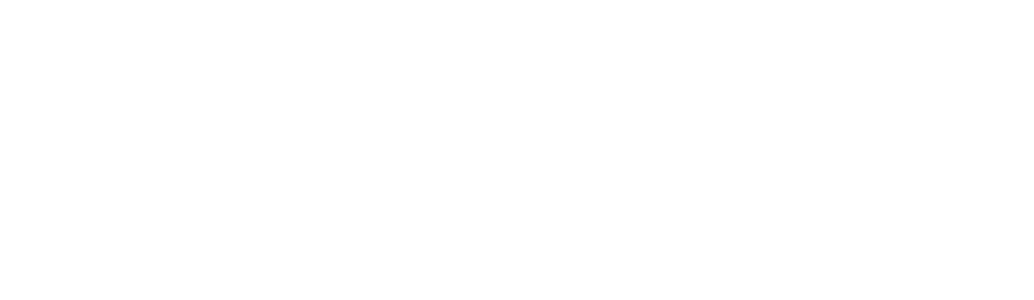
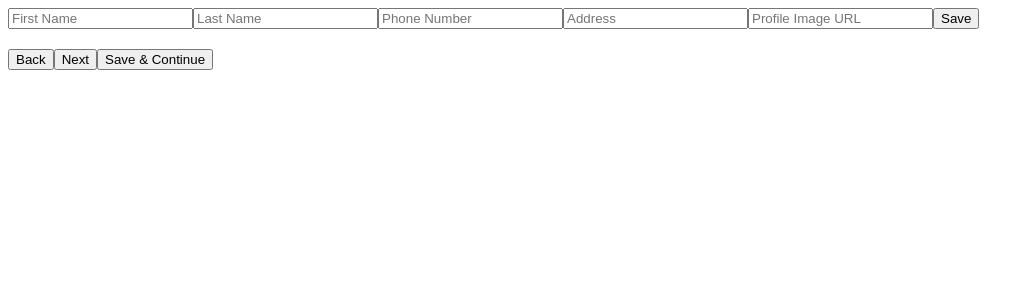
Before and after one commit to acciojob/resume-builder-tarun8053, a React app: page / in a window 1280 px wide. Shown: the top 300 px of the page, without its empty margins (0-1034 px from the left). Built offline with nearby package versions, Linux system fonts and the light colour scheme.

Commit message:
Complete Resume Builder using Redux

```diff
--- a/package.json
+++ b/package.json
@@ -13,12 +13,14 @@
   "license": "ISC",
   "dependencies": {
     "css-loader": "^4.3.0",
+    "cypress": "^9.5.0",
     "jest-junit": "^11.1.0",
     "react": "^16.13.1",
     "react-dom": "^16.13.1",
+    "react-redux": "^8.1.3",
+    "redux": "^4.2.1",
     "style-loader": "^1.2.1",
-    "webpack-cli": "^3.3.12",
-    "cypress": "^9.5.0"
+    "webpack-cli": "^3.3.12"
   },
   "jest": {
     "moduleNameMapper": {
--- a/src/components/App.js
+++ b/src/components/App.js
@@ -1,13 +1,72 @@
 
+import { Provider, useDispatch, useSelector } from "react-redux";
+import store from "./store";
 import React from "react";
-import './../styles/App.css';
 
-const App = () => {
+import Profile from "./Profile/Profile";
+import Education from "./Education";
+import Skills from "./Skills";
+import Projects from "./Projects";
+import Social from "./Social";
+import FinalResume from "./FinalResume";
+
+function Pages() {
+  const page = useSelector((state) => state.page);
+  const dispatch = useDispatch();
+
   return (
-    <div>
-        {/* Do not remove the main div */}
-    </div>
-  )
+    <>
+      {/* ===== PAGE RENDERING ===== */}
+      {page === 1 && <Profile />}
+      {page === 2 && <Education />}
+      {page === 3 && <Skills />}
+      {page === 4 && <Projects />}
+      {page === 5 && <Social />}
+      {page === 6 && <FinalResume />}
+
+      {/* ===== NAVIGATION BUTTONS ===== */}
+      <div style={{ marginTop: "20px" }}>
+        <button
+          id="back"
+          onClick={() => {
+            if (page > 1) {
+              dispatch({ type: "BACK" });
+            }
+          }}
+        >
+          Back
+        </button>
+
+        <button
+          id="next"
+          onClick={() => {
+            if (page < 6) {
+              dispatch({ type: "NEXT" });
+            }
+          }}
+        >
+          Next
+        </button>
+
+        <button
+          id="save_continue"
+          onClick={() => {
+            if (page < 6) {
+              dispatch({ type: "NEXT" });
+            }
+          }}
+        >
+          Save & Continue
+        </button>
+      </div>
+    </>
+  );
 }
 
-export default App
+export default function App() {
+  return (
+    <Provider store={store}>
+      <Pages />
+    </Provider>
+  );
+}
--- /dev/null
+++ b/src/components/Education.js
@@ -0,0 +1,63 @@
+import React, { useState } from "react";
+import { useDispatch } from "react-redux";
+
+export default function Education() {
+  const dispatch = useDispatch();
+  const [edu, setEdu] = useState({});
+
+  return (
+    <>
+      <input
+        type="text"
+        name="courseName"
+        placeholder="Course Name"
+        onChange={(e) =>
+          setEdu({ ...edu, courseName: e.target.value })
+        }
+      />
+
+      <input
+        type="number"
+        name="completionYear"
+        placeholder="Completion Year"
+        onChange={(e) =>
+          setEdu({ ...edu, completionYear: e.target.value })
+        }
+      />
+
+      <input
+        type="text"
+        name="college"
+        placeholder="College Name"
+        onChange={(e) =>
+          setEdu({ ...edu, college: e.target.value })
+        }
+      />
+
+      <input
+        type="number"
+        name="percentage"
+        placeholder="Percentage"
+        onChange={(e) =>
+          setEdu({ ...edu, percentage: e.target.value })
+        }
+      />
+
+      <button
+        id="add_education"
+        onClick={() =>
+          dispatch({ type: "ADD_EDU", payload: edu })
+        }
+      >
+        Add
+      </button>
+
+      <button
+        id="delete"
+        onClick={() => dispatch({ type: "DEL_EDU" })}
+      >
+        Delete
+      </button>
+    </>
+  );
+}
--- /dev/null
+++ b/src/components/FinalResume.js
@@ -0,0 +1,13 @@
+import React from "react";
+import { useSelector } from "react-redux";
+
+export default function FinalResume() {
+  const data = useSelector((state) => state);
+
+  return (
+    <>
+      <h2>Final Resume</h2>
+      <pre>{JSON.stringify(data, null, 2)}</pre>
+    </>
+  );
+}
--- /dev/null
+++ b/src/components/Profile/Profile.js
@@ -0,0 +1,54 @@
+import React, { useState } from "react";
+import { useDispatch } from "react-redux";
+
+export default function Profile() {
+  const dispatch = useDispatch();
+  const [data, setData] = useState({});
+
+  return (
+    <>
+      <input
+        type="text"
+        name="fname"
+        placeholder="First Name"
+        onChange={(e) => setData({ ...data, fname: e.target.value })}
+      />
+
+      <input
+        type="text"
+        name="lname"
+        placeholder="Last Name"
+        onChange={(e) => setData({ ...data, lname: e.target.value })}
+      />
+
+      <input
+        type="tel"
+        name="phone"
+        placeholder="Phone Number"
+        onChange={(e) => setData({ ...data, phone: e.target.value })}
+      />
+
+      <input
+        type="text"
+        name="address"
+        placeholder="Address"
+        onChange={(e) => setData({ ...data, address: e.target.value })}
+      />
+
+      <input
+        type="url"
+        name="url"
+        placeholder="Profile Image URL"
+        onChange={(e) => setData({ ...data, url: e.target.value })}
+      />
+
+      <button
+        onClick={() =>
+          dispatch({ type: "SAVE_PROFILE", payload: data })
+        }
+      >
+        Save
+      </button>
+    </>
+  );
+}
--- /dev/null
+++ b/src/components/Projects.js
@@ -0,0 +1,56 @@
+import React, { useState } from "react";
+import { useDispatch } from "react-redux";
+
+export default function Projects() {
+  const dispatch = useDispatch();
+  const [proj, setProj] = useState({});
+
+  return (
+    <>
+      <input
+        type="text"
+        name="projectName"
+        placeholder="Project Name"
+        onChange={(e) =>
+          setProj({ ...proj, projectName: e.target.value })
+        }
+      />
+
+      <input
+        type="text"
+        name="techStack"
+        placeholder="Tech Stack"
+        onChange={(e) =>
+          setProj({ ...proj, techStack: e.target.value })
+        }
+      />
+
+      <input
+        type="text"
+        name="description"
+        placeholder="Description"
+        onChange={(e) =>
+          setProj({ ...proj, description: e.target.value })
+        }
+      />
+
+      <button
+        id="add_project"
+        onClick={() =>
+          dispatch({ type: "ADD_PROJECT", payload: proj })
+        }
+      >
+        Add
+      </button>
+
+      <button
+        id="delete"
+        onClick={() =>
+          dispatch({ type: "DEL_PROJECT" })
+        }
+      >
+        Delete
+      </button>
+    </>
+  );
+}
--- /dev/null
+++ b/src/components/Skills.js
@@ -0,0 +1,36 @@
+import React, { useState } from "react";
+import { useDispatch } from "react-redux";
+
+export default function Skills() {
+  const dispatch = useDispatch();
+  const [skill, setSkill] = useState("");
+
+  return (
+    <>
+      <input
+        type="text"
+        name="skill"
+        placeholder="Skill"
+        onChange={(e) => setSkill(e.target.value)}
+      />
+
+      <button
+        id="add_skill"
+        onClick={() =>
+          dispatch({ type: "ADD_SKILL", payload: skill })
+        }
+      >
+        Add
+      </button>
+
+      <button
+        id="delete_skill"
+        onClick={() =>
+          dispatch({ type: "DEL_SKILL" })
+        }
+      >
+        Delete
+      </button>
+    </>
+  );
+}
--- /dev/null
+++ b/src/components/Social.js
@@ -0,0 +1,27 @@
+import React, { useState } from "react";
+import { useDispatch } from "react-redux";
+
+export default function Social() {
+  const dispatch = useDispatch();
+  const [social, setSocial] = useState("");
+
+  return (
+    <>
+      <input
+        type="url"
+        name="Social"
+        placeholder="Social Media URL"
+        onChange={(e) => setSocial(e.target.value)}
+      />
+
+      <button
+        id="add_social"
+        onClick={() =>
+          dispatch({ type: "ADD_SOCIAL", payload: social })
+        }
+      >
+        Add
+      </button>
+    </>
+  );
+}
--- /dev/null
+++ b/src/components/reducer.js
@@ -0,0 +1,45 @@
+const initialState = {
+  page: 1,
+  profile: {},
+  education: [],
+  skills: [],
+  projects: [],
+  social: []
+};
+
+export default function reducer(state = initialState, action) {
+  switch (action.type) {
+    case "NEXT":
+      return { ...state, page: state.page + 1 };
+
+    case "BACK":
+      return { ...state, page: state.page - 1 };
+
+    case "SAVE_PROFILE":
+      return { ...state, profile: action.payload };
+
+    case "ADD_EDU":
+      return { ...state, education: [...state.education, action.payload] };
+
+    case "DEL_EDU":
+      return { ...state, education: state.education.slice(0, -1) };
+
+    case "ADD_SKILL":
+      return { ...state, skills: [...state.skills, action.payload] };
+
+    case "DEL_SKILL":
+      return { ...state, skills: state.skills.slice(0, -1) };
+
+    case "ADD_PROJECT":
+      return { ...state, projects: [...state.projects, action.payload] };
+
+    case "DEL_PROJECT":
+      return { ...state, projects: state.projects.slice(0, -1) };
+
+    case "ADD_SOCIAL":
+      return { ...state, social: [...state.social, action.payload] };
+
+    default:
+      return state;
+  }
+}
--- /dev/null
+++ b/src/components/store.js
@@ -0,0 +1,5 @@
+import { createStore } from "redux";
+import reducer from "./reducer";
+
+const store = createStore(reducer);
+export default store;
```
Also changed, not shown: src/components/Profile.js (added), 1 other file (tests, documents, lock files or other folders).
